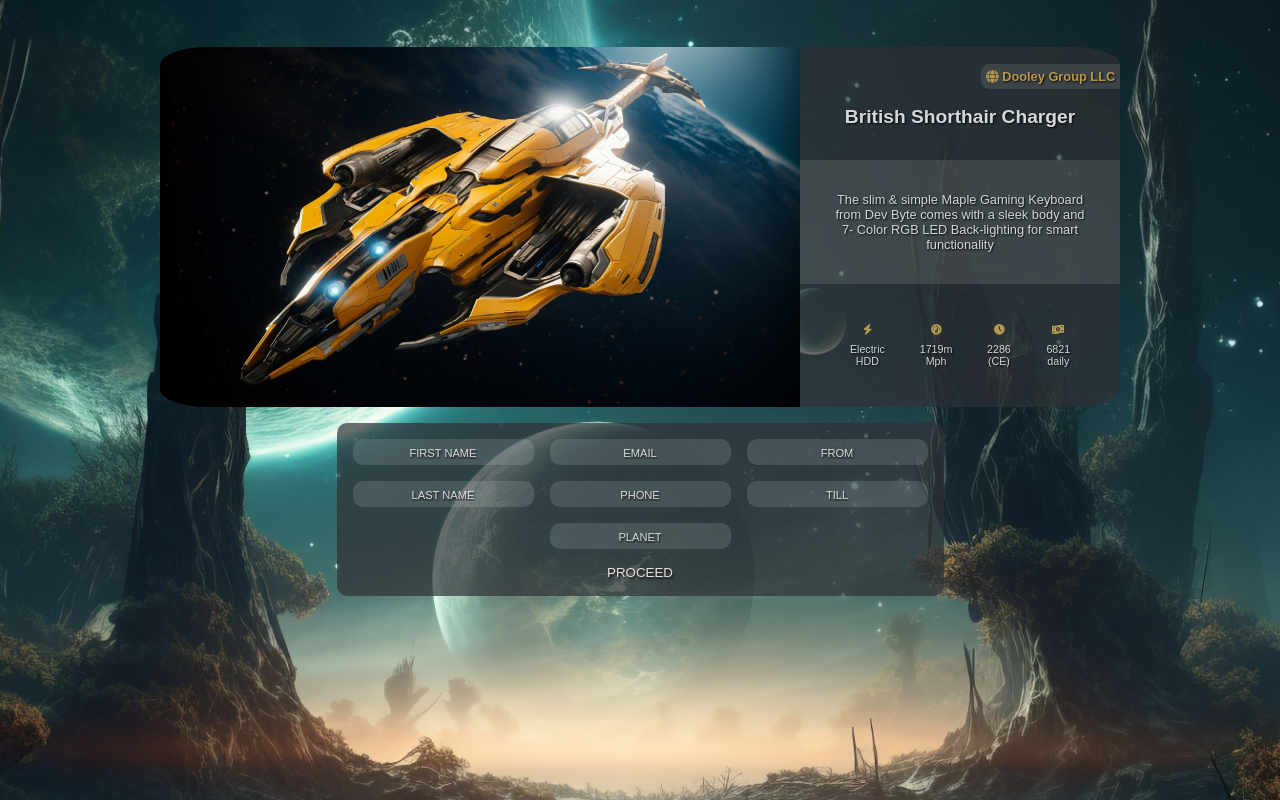
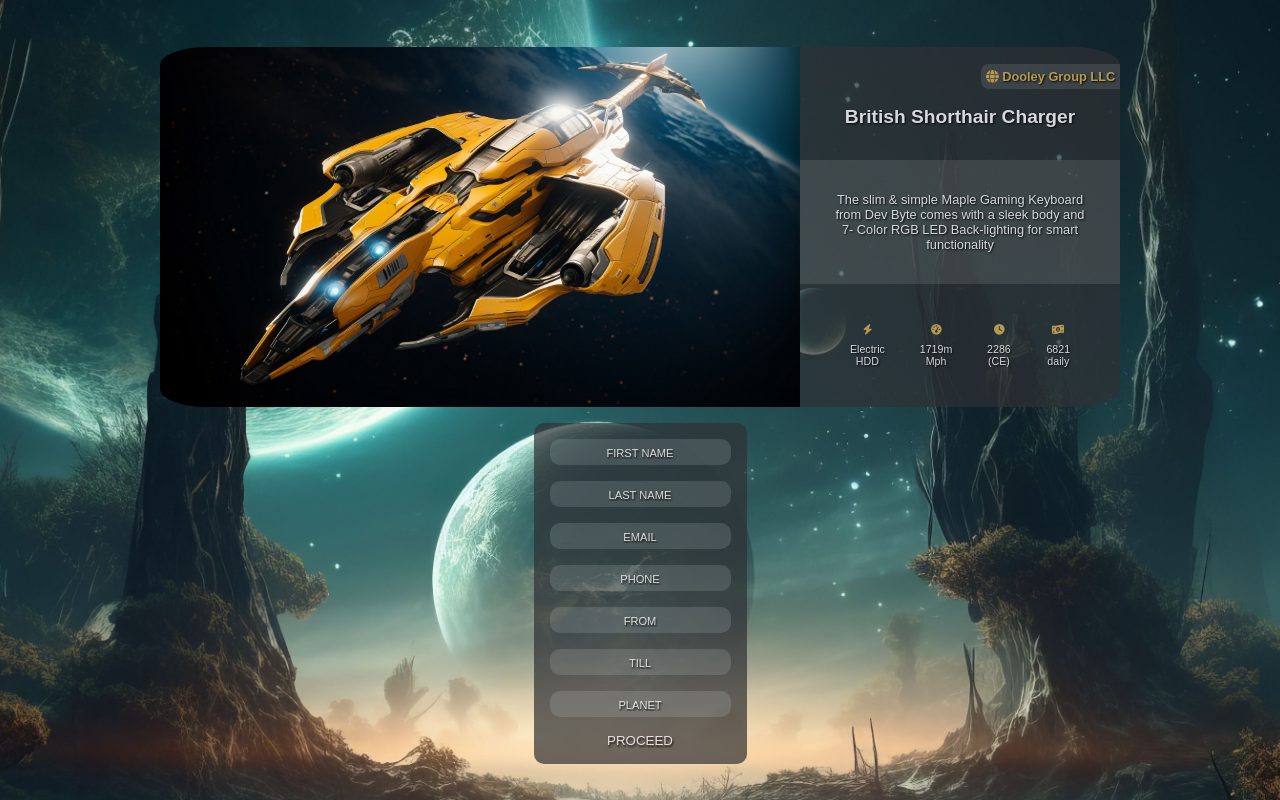
Before and after one commit to thegroosalugg/Andromeda, a React (Vite) app: page /ships/1 in a window 1280 px wide. Both pictures are taken after a click on the element 528 px from the left and 1104 px from the top of the page. Shown: the part 125-925 px from the top of the page. Built offline with nearby package versions, Linux system fonts and the light colour scheme; a web font is replaced by a local one.

Commit message:
updated form animations and layout

```diff
--- a/src/components/form/DateInput.tsx
+++ b/src/components/form/DateInput.tsx
@@ -6,21 +6,16 @@ import css from './Input.module.css';
 
 interface DateProps {
   label: string;
-     id: string;
-      x: number;
-      y: number;
-  delay: number;
+  id: string;
 }
 
-const DateInput: React.FC<DateProps> = ({ id, label, x, y, delay }) => {
+const DateInput: React.FC<DateProps> = ({ id, label }) => {
   const [startDate, setStartDate] = useState<Date | null>(null);
 
   return (
     <motion.div
-      initial={{ opacity: 0, y, x }}
-      whileInView={{ opacity: 1, y: 0, x: 0 }}
-      viewport={{ once: true }}
-      transition={{ type: 'easeIn', duration: 0.5, delay }}
+      variants={{ hidden: { opacity: 0, scale: 0.5 }, visible: { opacity: 1, scale: 1 } }}
+      transition={{ type: 'easeIn', duration: 0.5 }}
     >
       <DatePicker
         className={css.input}
--- a/src/components/form/Form.module.css
+++ b/src/components/form/Form.module.css
@@ -8,18 +8,6 @@
   border-radius: 10px;
 }
 
-.row {
-  display: flex;
-  flex-wrap: wrap;
-  place-content: center;
-}
-
-.column {
-  display: flex;
-  flex-direction: column;
-  place-items: center;
-}
-
 .form button {
   color: rgb(235, 222, 222);
   background-color: transparent;
--- a/src/components/form/Form.tsx
+++ b/src/components/form/Form.tsx
@@ -4,33 +4,26 @@ import css from './Form.module.css';
 import DateInput from './DateInput';
 
 export default function Form() {
+  const variants = { hidden: { opacity: 0, scale: 0.5 }, visible: { opacity: 1, scale: 1 } };
+
   return (
-    <form className={css.form}>
-      <div className={css.row}>
-        <div className={css.column}>
-          <Input label='FIRST NAME' id='name' x={100} y={100} delay={0.2} />
-          <Input label='LAST NAME' id='surname' x={-100} y={-100} delay={0.4} />
-        </div>
-        <div className={css.column}>
-          <Input label='EMAIL' id='email' type='email' x={-100} y={100} delay={0.6} />
-          <Input label='PHONE' id='tel' type='tel' x={100} y={-100} delay={0.8} />
-        </div>
-        <div className={css.column}>
-          <DateInput label='FROM' id='datefrom' x={0} y={-100} delay={1} />
-          <DateInput label='TILL' id='datetill' x={0} y={100} delay={1.2} />
-        </div>
-      </div>
-      <div className={css.column}>
-        <Input label='PLANET' id='planet' type='select' x={-100} y={0} delay={1.4} />
-        <motion.button
-          initial={{ opacity: 0 }}
-          whileInView={{ opacity: 1, transition: { delay: 2 } }}
-          whileHover={{ scale: 1.2, color: '#FFA500' }}
-          viewport={{ once: true}}
-        >
-          PROCEED
-        </motion.button>
-      </div>
-    </form>
+    <motion.form
+      className={css.form}
+      transition={{ staggerChildren: 0.2 }}
+      initial='hidden'
+      whileInView='visible'
+      viewport={{ once: true }}
+    >
+      <Input label='FIRST NAME' id='name' />
+      <Input label='LAST NAME' id='surname' />
+      <Input label='EMAIL' id='email' type='email' />
+      <Input label='PHONE' id='tel' type='tel' />
+      <DateInput label='FROM' id='datefrom' />
+      <DateInput label='TILL' id='datetill' />
+      <Input label='PLANET' id='planet' type='select' />
+      <motion.button variants={variants} whileHover={{ scale: 1.2, color: '#FFA500' }}>
+        PROCEED
+      </motion.button>
+    </motion.form>
   );
 }
--- a/src/components/form/Input.tsx
+++ b/src/components/form/Input.tsx
@@ -3,14 +3,11 @@ import css from './Input.module.css';
 
 interface InputProps {
   label: string;
-     id: string;
+  id: string;
   type?: string;
-      x: number;
-      y: number;
-  delay: number;
 }
 
-const Input: React.FC<InputProps> = ({ id, label, type = 'text', x, y, delay, ...props }) => {
+const Input: React.FC<InputProps> = ({ id, label, type = 'text', ...props }) => {
   return (
     <motion.input
       className={css.input}
@@ -20,10 +17,8 @@ const Input: React.FC<InputProps> = ({ id, label, type = 'text', x, y, delay, ..
       placeholder={label}
       {...props}
       required
-      initial={{ opacity: 0, y, x }}
-      whileInView={{ opacity: 1, y: 0, x: 0 }}
-      viewport={{ once: true }}
-      transition={{ type: 'easeIn', duration: 0.5, delay }}
+      variants={{ hidden: { opacity: 0, scale: 0.5 }, visible: { opacity: 1, scale: 1 } }}
+      transition={{ type: 'easeIn', duration: 0.5 }}
     />
   );
 };
```
